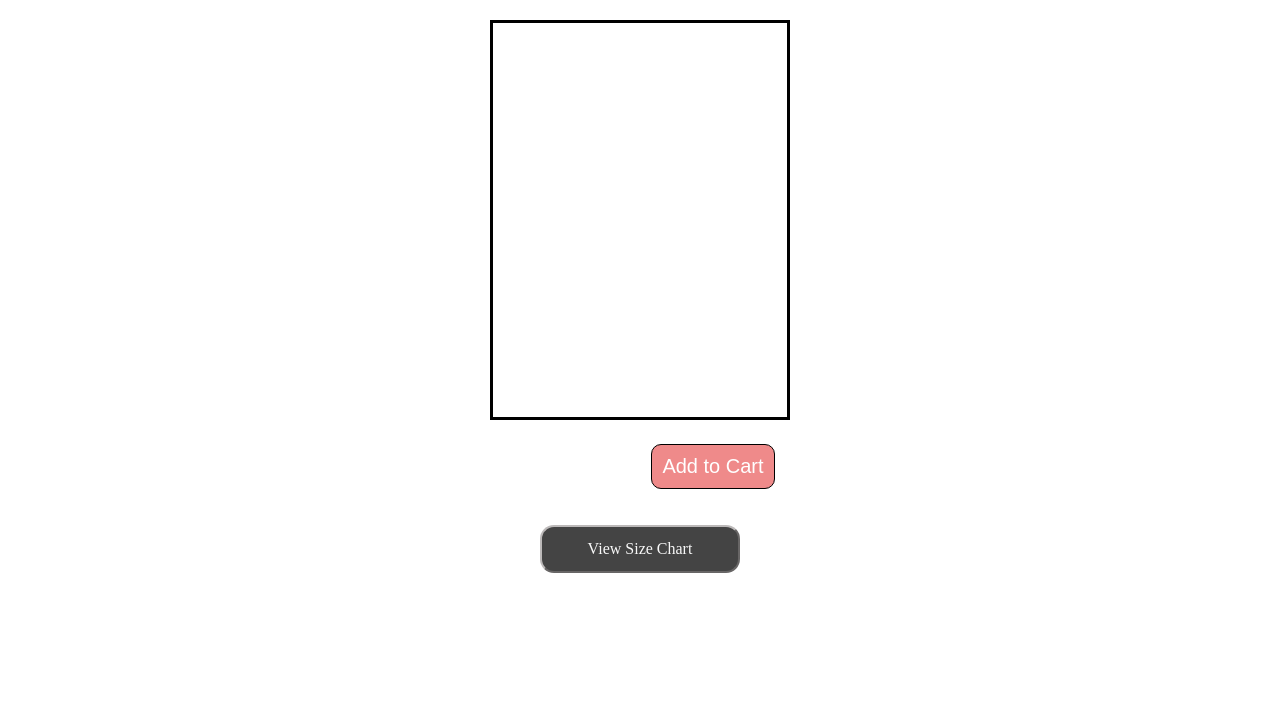
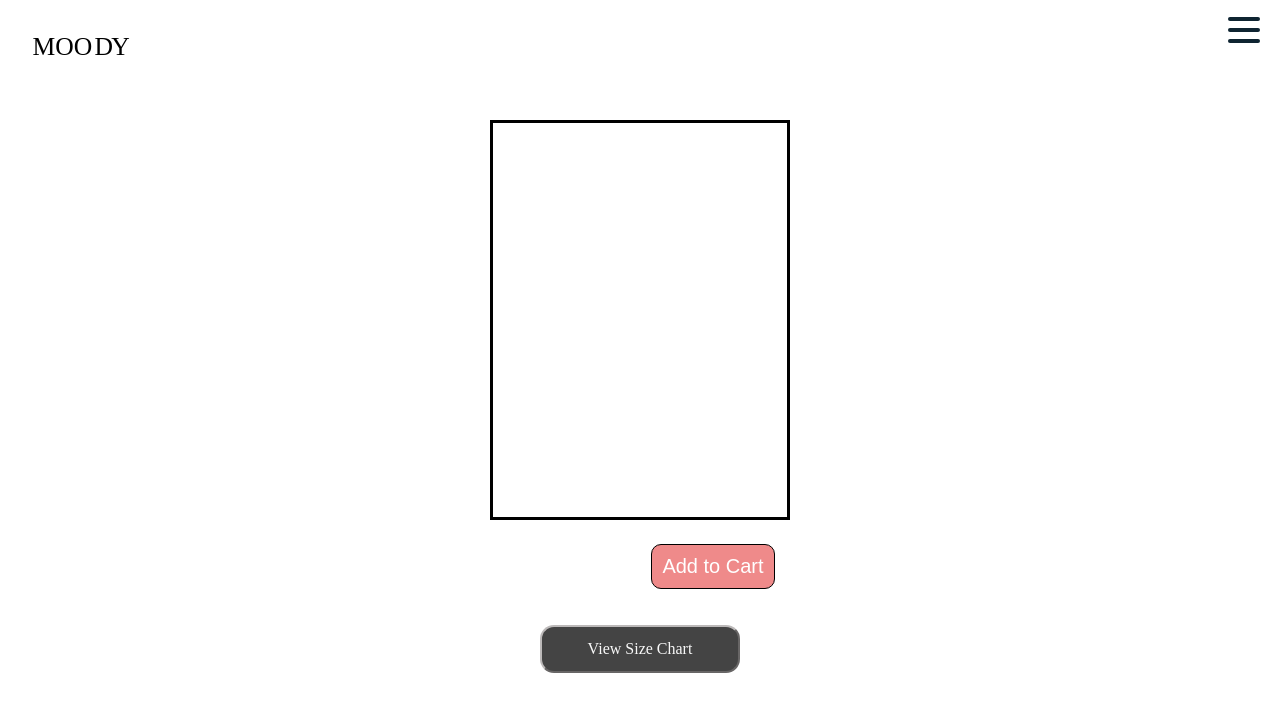
Before and after one commit to Pureum309/finalproject, a Next.js app: page /productItem in a window 1280 px wide. Shown: the top 712 px of the page. Built offline with nearby package versions, Linux system fonts and the light colour scheme.

Commit message:
add navbar on the product item page

```diff
--- a/pages/productItem.js
+++ b/pages/productItem.js
@@ -1,17 +1,23 @@
 import Product from '@/components/productItem'
 import SizeChart from '@/components/sizechart'
 import styles from '@/styles/Home.module.css'
+
+import Logo from '@/components/logo'
 
 export default function Image({
 
 
 }){
 
-return(
-<main className={styles.productMain}>
-    <Product/>
-    <SizeChart/>
-</main>
-
-)
+return (
+        <>
+            <Logo
+            onClickMenu={()=>{console.log("menuClickedddd")}}
+            />
+            <main className={styles.productMain}>
+                <Product/>
+                <SizeChart/>
+            </main>
+        </>
+    )
 }
```
